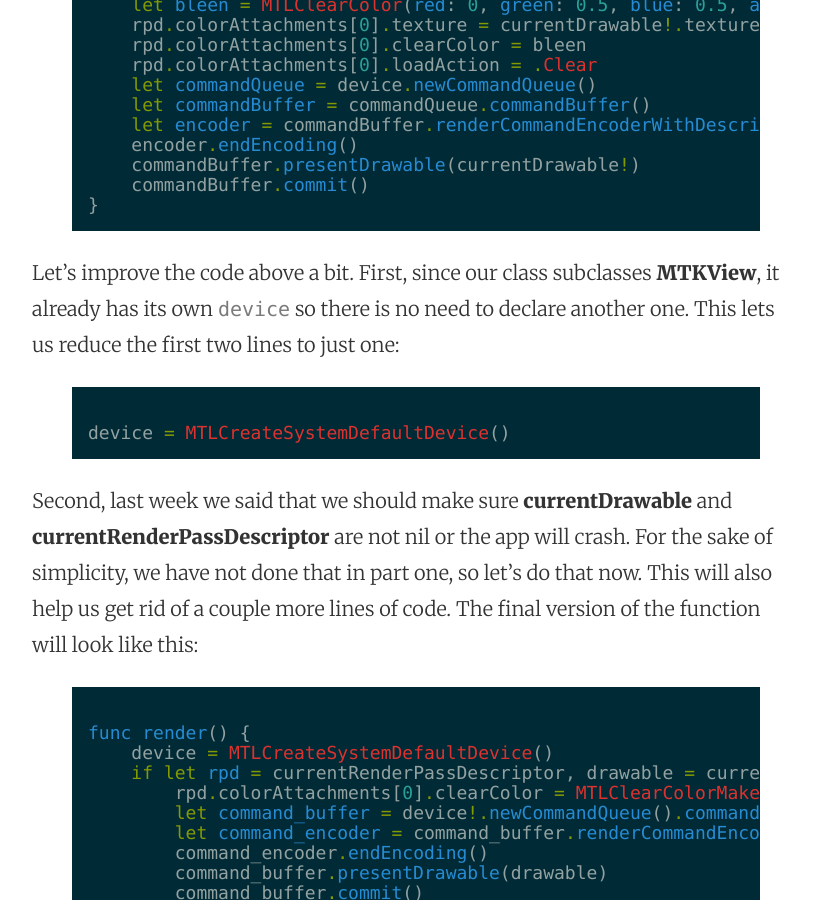
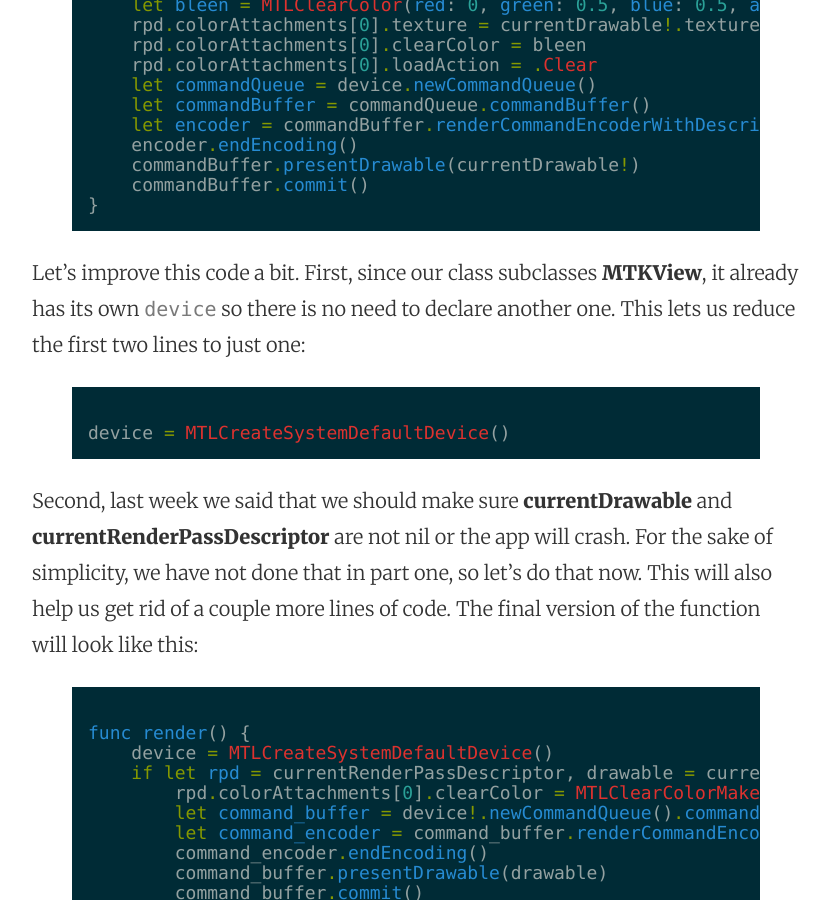
Before and after one commit to mhorga/mhorga.github.io, a Jekyll site: the page built from _posts/2016-01-18-using-metalkit-part-2.markdown, in a window 1280 px wide and 900 px high, scrolled down 656 px. Shown: the whole window, without its empty margins (224-1053 px from the left). Built offline with Jekyll 4.4.1, drawn with Linux system fonts in a browser that asks for light colours.

Commit message:
Post update: Using MetalKit part 2

```diff
--- a/_posts/2016-01-18-using-metalkit-part-2.markdown
+++ b/_posts/2016-01-18-using-metalkit-part-2.markdown
@@ -23,7 +23,7 @@ func render() {
 }
 {% endhighlight %}
 
-Let's improve the code above a bit. First, since our class subclasses __MTKView__, it already has its own `device` so there is no need to declare another one. This lets us reduce the first two lines to just one:
+Let's improve this code a bit. First, since our class subclasses __MTKView__, it already has its own `device` so there is no need to declare another one. This lets us reduce the first two lines to just one:
 
 {% highlight swift %}
 device = MTLCreateSystemDefaultDevice()
```
